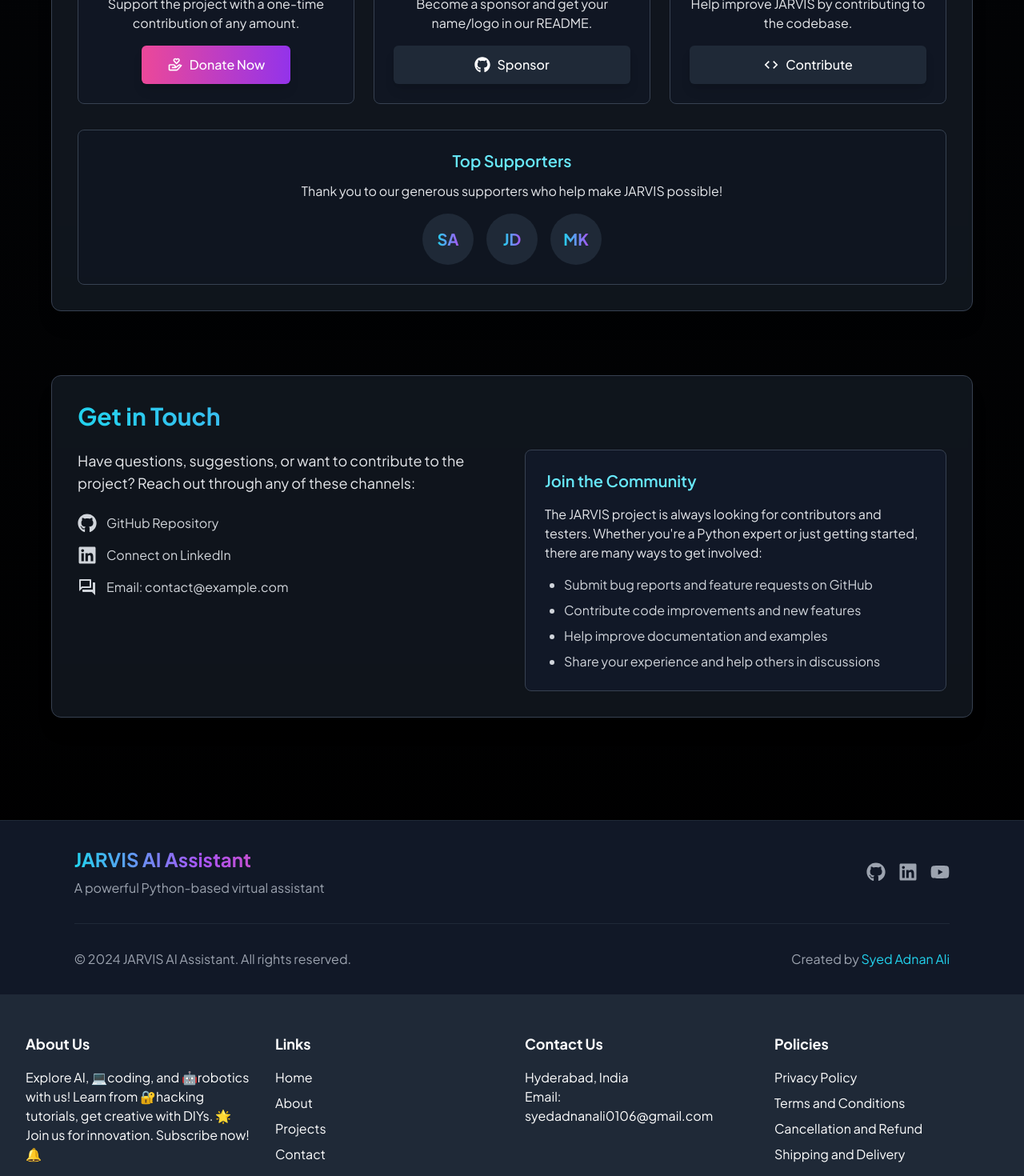
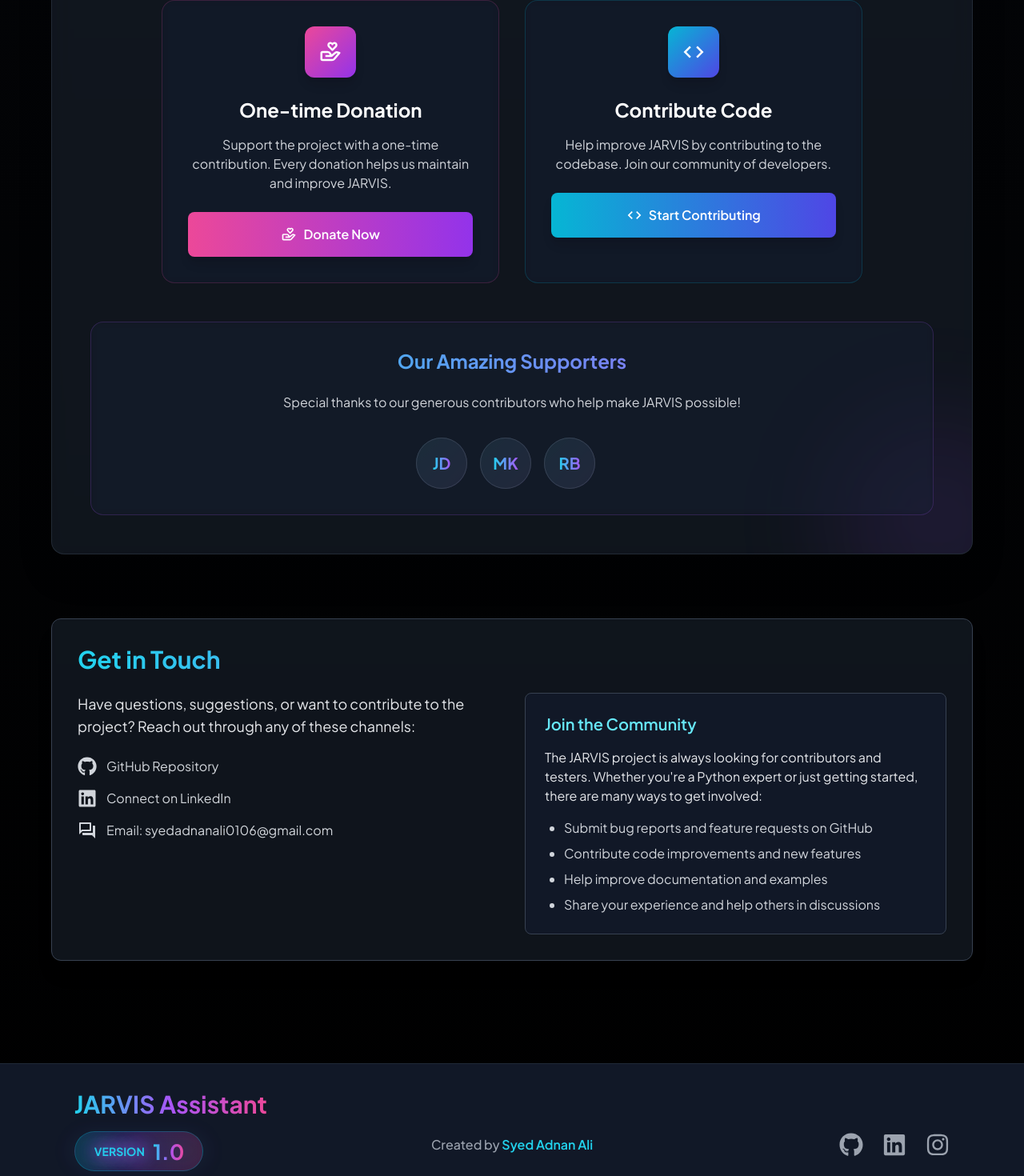
Before and after one commit to Adnan-The-Coder/hobby-master-website, a Next.js app: page /source-code/jarvis-v1 in a window 1280 px wide. Shown: the part 8160-9630 px from the top of the page at 80% size. Built offline with nearby package versions, Linux system fonts and the light colour scheme.

Commit message:
feat: UI enhancements

```diff
--- a/app/source-code/jarvis-v1/page.tsx
+++ b/app/source-code/jarvis-v1/page.tsx
@@ -1,6 +1,6 @@
 "use client";
 import React, { useState, useEffect } from 'react';
-import { FaBars, FaTimes, FaGithub, FaLinkedin, FaYoutube } from 'react-icons/fa';
+import { FaBars, FaTimes, FaGithub, FaLinkedin, FaYoutube, FaInstagram } from 'react-icons/fa';
 import { BiDonateHeart } from 'react-icons/bi';
 import { MdCode, MdOutlineLibraryBooks, MdOutlineQuestionAnswer, MdPlayArrow } from 'react-icons/md';
 import Footer from '@/components/Footer';
@@ -235,12 +235,12 @@
                         scrollToSection('donate');
                         setShowNav(false);
                         }}
-                        className="w-full max-w-md py-5 px-6 rounded-lg text-center text-lg font-medium bg-gradient-to-r from-pink-500 to-purple-600 text-white hover:from-pink-600 hover:to-purple-700 transition-all duration-300 shadow-lg flex items-center justify-center space-x-3"
+                        className="w-full max-w-md py-5 px-5 rounded-lg text-center text-lg font-medium bg-gradient-to-r from-pink-500 to-purple-600 text-white hover:from-pink-600 hover:to-purple-700 transition-all duration-300 shadow-lg flex items-center justify-center space-x-3"
                         variants={menuItemVariants}
-                        whileHover={{ scale: 1.05 }}
+                        // whileHover={{ scale: 0.95 }}
                         whileTap={{ scale: 0.95 }}
                     >
-                        <BiDonateHeart className="text-2xl" />
+                        <BiDonateHeart className="text-xl" />
                         <span>Donate</span>
                     </motion.a>
                     </div>
@@ -807,76 +807,110 @@
 
           {/* Donate Section */}
           <section id="donate" className="mb-20">
-            <div className="bg-gray-800 bg-opacity-50 backdrop-filter backdrop-blur-sm p-8 rounded-xl border border-gray-700 shadow-xl">
-              <h2 className="text-3xl font-bold mb-6 text-transparent bg-clip-text bg-gradient-to-r from-cyan-400 to-purple-500 flex items-center">
-                <BiDonateHeart className="mr-2 text-pink-400" /> Support JARVIS
+            <div className="bg-gray-800/50 backdrop-blur-lg p-8 md:p-12 rounded-2xl border border-gray-700/50 shadow-2xl relative overflow-hidden">
+                {/* Background gradient elements */}
+                <div className="absolute top-0 left-0 w-48 h-48 bg-pink-500/10 rounded-full filter blur-3xl -translate-x-1/2 -translate-y-1/2" />
+                <div className="absolute bottom-0 right-0 w-64 h-64 bg-purple-500/10 rounded-full filter blur-3xl translate-x-1/3 translate-y-1/3" />
+
+                <div className="relative z-10">
+                <div className="text-center mb-12">
+                    <h2 className="text-4xl md:text-5xl font-bold mb-4 text-transparent bg-clip-text bg-gradient-to-r from-cyan-400 via-pink-500 to-purple-500 flex items-center justify-center">
+                    <BiDonateHeart className="mr-3 text-pink-400 animate-pulse" />
+                    Support JARVIS
                     </h2>
 
-              <p className="text-lg mb-6">
-                JARVIS is a free and open-source project. If you find it useful, please consider supporting its development. Your donations help us improve the assistant and add new features.
+                    <p className="text-lg md:text-xl mb-8 max-w-3xl mx-auto text-gray-300">
+                    JARVIS is a free and open-source project dedicated to advancing AI assistance. Your donations help us improve features, maintain servers, and continue development.
                     </p>
+                </div>
 
-              <div className="flex flex-col md:flex-row items-center justify-center gap-6 mb-8">
-                <div className="bg-gray-900 bg-opacity-60 p-6 rounded-lg border border-gray-700 text-center w-full md:w-1/3">
-                  <h3 className="text-xl font-semibold mb-3 text-cyan-300">One-time Donation</h3>
-                  <p className="mb-4">Support the project with a one-time contribution of any amount.</p>
+                <div className="flex flex-col md:flex-row items-stretch justify-center gap-8 mb-12">
+                    {/* One-time Donation Card */}
+                    <motion.div
+                    className="bg-gray-900/80 p-8 rounded-2xl border border-pink-500/20 hover:border-pink-500/40 transition-all duration-300 text-center w-full md:w-1/2 lg:w-2/5 relative overflow-hidden group backdrop-blur-sm"
+                    whileHover={{ y: -5 }}
+                    >
+                    <div className="absolute inset-0 bg-gradient-to-br from-pink-500/5 to-purple-500/5 opacity-0 group-hover:opacity-100 transition-opacity duration-500" />
+                    <div className="relative z-10">
+                        <div className="w-16 h-16 mx-auto mb-6 bg-gradient-to-br from-pink-500 to-purple-600 rounded-xl flex items-center justify-center shadow-lg">
+                        <BiDonateHeart className="text-3xl text-white" />
+                        </div>
+                        <h3 className="text-2xl font-bold mb-4 text-white">One-time Donation</h3>
+                        <p className="mb-6 text-gray-300">
+                        Support the project with a one-time contribution. Every donation helps us maintain and improve JARVIS.
+                        </p>
                         <motion.button
                         onClick={() => setShowDonationModal(true)}
-                    className="py-3 px-8 rounded-md bg-gradient-to-r from-pink-500 to-purple-600 text-white font-medium hover:from-pink-600 hover:to-purple-700 transition-all duration-300 shadow-lg flex items-center justify-center space-x-2 mx-auto"
-                    whileHover={{ scale: 1.05 }}
-                    whileTap={{ scale: 0.95 }}
+                        className="w-full py-4 px-8 rounded-lg bg-gradient-to-r from-pink-500 to-purple-600 text-white font-semibold hover:from-pink-600 hover:to-purple-700 transition-all duration-300 shadow-lg flex items-center justify-center space-x-2"
+                        whileHover={{ scale: 1.02 }}
+                        whileTap={{ scale: 0.98 }}
                         >
                         <BiDonateHeart className="text-xl" />
                         <span>Donate Now</span>
                         </motion.button>
                     </div>
+                    </motion.div>
 
-                <div className="bg-gray-900 bg-opacity-60 p-6 rounded-lg border border-gray-700 text-center w-full md:w-1/3">
-                  <h3 className="text-xl font-semibold mb-3 text-cyan-300">GitHub Sponsors</h3>
-                  <p className="mb-4">Become a sponsor and get your name/logo in our README.</p>
-                  <motion.a
-                    href="https://github.com/sponsors/Adnan-The-Coder"
-                    target="_blank"
-                    rel="noopener noreferrer"
-                    className="py-3 px-8 rounded-md bg-gray-800 text-white font-medium hover:bg-gray-700 transition-all duration-300 shadow-lg flex items-center justify-center space-x-2 mx-auto"
-                    whileHover={{ scale: 1.05 }}
-                    whileTap={{ scale: 0.95 }}
+                    {/* Contribute Code Card */}
+                    <motion.div
+                    className="bg-gray-900/80 p-8 rounded-2xl border border-cyan-500/20 hover:border-cyan-500/40 transition-all duration-300 text-center w-full md:w-1/2 lg:w-2/5 relative overflow-hidden group backdrop-blur-sm"
+                    whileHover={{ y: -5 }}
                     >
-                    <FaGithub className="text-xl" />
-                    <span>Sponsor</span>
-                  </motion.a>
+                    <div className="absolute inset-0 bg-gradient-to-br from-cyan-500/5 to-indigo-500/5 opacity-0 group-hover:opacity-100 transition-opacity duration-500" />
+                    <div className="relative z-10">
+                        <div className="w-16 h-16 mx-auto mb-6 bg-gradient-to-br from-cyan-500 to-indigo-600 rounded-xl flex items-center justify-center shadow-lg">
+                        <MdCode className="text-3xl text-white" />
                         </div>
-
-                <div className="bg-gray-900 bg-opacity-60 p-6 rounded-lg border border-gray-700 text-center w-full md:w-1/3">
-                  <h3 className="text-xl font-semibold mb-3 text-cyan-300">Contribute Code</h3>
-                  <p className="mb-4">Help improve JARVIS by contributing to the codebase.</p>
+                        <h3 className="text-2xl font-bold mb-4 text-white">Contribute Code</h3>
+                        <p className="mb-6 text-gray-300">
+                        Help improve JARVIS by contributing to the codebase. Join our community of developers.
+                        </p>
                         <motion.a
                         href="https://github.com/Adnan-The-Coder/jarvis-build-v1/issues"
                         target="_blank"
                         rel="noopener noreferrer"
-                    className="py-3 px-8 rounded-md bg-gray-800 text-white font-medium hover:bg-gray-700 transition-all duration-300 shadow-lg flex items-center justify-center space-x-2 mx-auto"
-                    whileHover={{ scale: 1.05 }}
-                    whileTap={{ scale: 0.95 }}
+                        className="w-full py-4 px-8 rounded-lg bg-gradient-to-r from-cyan-500 to-indigo-600 text-white font-semibold hover:from-cyan-600 hover:to-indigo-700 transition-all duration-300 shadow-lg flex items-center justify-center space-x-2"
+                        whileHover={{ scale: 1.02 }}
+                        whileTap={{ scale: 0.98 }}
                         >
                         <MdCode className="text-xl" />
-                    <span>Contribute</span>
+                        <span>Start Contributing</span>
                         </motion.a>
                     </div>
+                    </motion.div>
                 </div>
 
-              <div className="bg-gray-900 bg-opacity-40 p-6 rounded-lg border border-gray-700 text-center">
-                <h3 className="text-xl font-semibold mb-3 text-cyan-300">Top Supporters</h3>
-                <p className="mb-4">Thank you to our generous supporters who help make JARVIS possible!</p>
+                {/* Top Supporters Section */}
+                <div className="bg-gray-900/60 p-8 rounded-2xl border border-purple-500/20 backdrop-blur-sm">
+                    <h3 className="text-2xl font-bold mb-6 text-center text-transparent bg-clip-text bg-gradient-to-r from-cyan-400 to-purple-500">
+                    Our Amazing Supporters
+                    </h3>
+                    <p className="text-center mb-8 text-gray-300">
+                    Special thanks to our generous contributors who help make JARVIS possible!
+                    </p>
                     <div className="flex flex-wrap justify-center gap-4">
-                  {/* This would be populated dynamically in a real app */}
-                  <div className="bg-gray-800 p-3 rounded-full w-16 h-16 flex items-center justify-center">
-                    <span className="text-xl font-bold text-transparent bg-clip-text bg-gradient-to-r from-cyan-400 to-purple-500">SA</span>
+                    {[
+                        { initial: "JD", name: "Junaid" },
+                        { initial: "MK", name: "Mirza khalid" },
+                        { initial: "RB", name: "Ryan Brooks" }
+                    ].map((supporter, index) => (
+                        <motion.div
+                        key={index}
+                        className="group relative"
+                        whileHover={{ scale: 1.1 }}
+                        >
+                        <div className="absolute inset-0 bg-gradient-to-br from-cyan-500 to-purple-500 rounded-full opacity-20 group-hover:opacity-40 transition-opacity duration-300" />
+                        <div className="bg-gray-800/80 p-4 rounded-full w-16 h-16 flex items-center justify-center border border-gray-700 relative">
+                            <span className="text-xl font-bold text-transparent bg-clip-text bg-gradient-to-r from-cyan-400 to-purple-500">
+                            {supporter.initial}
+                            </span>
                         </div>
-                  <div className="bg-gray-800 p-3 rounded-full w-16 h-16 flex items-center justify-center">
-                    <span className="text-xl font-bold text-transparent bg-clip-text bg-gradient-to-r from-cyan-400 to-purple-500">JD</span>
-                  </div>
-                  <div className="bg-gray-800 p-3 rounded-full w-16 h-16 flex items-center justify-center">
-                    <span className="text-xl font-bold text-transparent bg-clip-text bg-gradient-to-r from-cyan-400 to-purple-500">MK</span>
+                        <span className="absolute bottom-0 left-1/2 transform -translate-x-1/2 translate-y-full opacity-0 group-hover:opacity-100 transition-opacity duration-300 bg-gray-800/90 text-white px-3 py-1 rounded text-sm mt-2 whitespace-nowrap">
+                            {supporter.name}
+                        </span>
+                        </motion.div>
+                    ))}
+                    <br />
                     </div>
                 </div>
                 </div>
@@ -895,7 +929,7 @@
                   </p>
 
                   <div className="space-y-4">
-                    <a href="https://github.com/yourusername/jarvis" target="_blank" rel="noopener noreferrer" className="flex items-center space-x-3 text-gray-300 hover:text-cyan-400 transition-colors duration-300">
+                    <a href="https://github.com/Adnan-The-Coder/jarvis-build-v1" target="_blank" rel="noopener noreferrer" className="flex items-center space-x-3 text-gray-300 hover:text-cyan-400 transition-colors duration-300">
                       <FaGithub className="text-2xl" />
                       <span>GitHub Repository</span>
                     </a>
@@ -907,7 +941,7 @@
 
                     <div className="flex items-center space-x-3 text-gray-300">
                       <MdOutlineQuestionAnswer className="text-2xl" />
-                      <span>Email: contact@example.com</span>
+                      <span>Email: syedadnanali0106@gmail.com</span>
                     </div>
                   </div>
                 </div>
@@ -934,31 +968,164 @@
         {/* Footer */}
         <footer className="bg-gray-900 text-gray-400 p-8 border-t border-gray-800">
             <div className="container mx-auto">
-            <div className="flex flex-col md:flex-row justify-between items-center">
-              <div className="mb-6 md:mb-0">
-                <h2 className="text-2xl font-bold text-transparent bg-clip-text bg-gradient-to-r from-cyan-400 via-purple-500 to-pink-500 mb-2">
-                  JARVIS AI Assistant
+                <div className="flex flex-col lg:flex-row justify-between items-center gap-8">
+                {/* Left section - Logo and Version */}
+                <div className="text-center lg:text-left flex flex-col items-center lg:items-start w-full lg:w-1/3">
+                    <h2 className="text-2xl md:text-3xl font-bold text-transparent bg-clip-text bg-gradient-to-r from-cyan-400 via-purple-500 to-pink-500 mb-4">
+                    JARVIS Assistant
                     </h2>
-                <p>A powerful Python-based virtual assistant</p>
+
+                    {/* Version Badge */}
+                    <motion.div
+                    className="inline-flex items-center justify-center mb-3"
+                    initial={{ opacity: 0, y: 20 }}
+                    animate={{ opacity: 1, y: 0 }}
+                    transition={{ duration: 0.8, ease: "easeOut" }}
+                    >
+                    <motion.div
+                        className="relative inline-flex items-center px-6 py-2 rounded-full bg-gradient-to-r from-cyan-500/20 via-purple-500/20 to-pink-500/20 border border-cyan-500/30 backdrop-blur-sm"
+                        whileHover={{ scale: 1.05 }}
+                        transition={{ type: "spring", stiffness: 300 }}
+                    >
+                        {/* Animated circles in background */}
+                        <motion.div
+                        className="absolute inset-0 rounded-full bg-cyan-500/10 blur-md"
+                        animate={{
+                            scale: [1, 1.2, 1],
+                            opacity: [0.5, 0.3, 0.5]
+                        }}
+                        transition={{
+                            duration: 3,
+                            repeat: Infinity,
+                            ease: "easeInOut"
+                        }}
+                        />
+                        <motion.div
+                        className="absolute inset-0 rounded-full bg-purple-500/10 blur-md"
+                        animate={{
+                            scale: [1.2, 1, 1.2],
+                            opacity: [0.3, 0.5, 0.3]
+                        }}
+                        transition={{
+                            duration: 3,
+                            repeat: Infinity,
+                            ease: "easeInOut",
+                            delay: 0.5
+                        }}
+                        />
+
+                        {/* Version text with animated gradient */}
+                        <motion.span
+                        className="text-sm font-bold text-cyan-400 mr-3"
+                        animate={{
+                            textShadow: [
+                            "0 0 10px #22d3ee, 0 0 20px #22d3ee",
+                            "0 0 20px #a855f7, 0 0 30px #a855f7",
+                            "0 0 10px #ec4899, 0 0 20px #ec4899",
+                            "0 0 10px #22d3ee, 0 0 20px #22d3ee"
+                            ]
+                        }}
+                        transition={{
+                            duration: 3,
+                            repeat: Infinity,
+                            ease: "linear"
+                        }}
+                        >
+                        VERSION
+                        </motion.span>
+
+                        {/* Animated number */}
+                        <motion.span
+                        className="text-2xl font-bold text-transparent bg-clip-text bg-gradient-to-r from-cyan-400 via-purple-500 to-pink-500"
+                        animate={{
+                            scale: [1, 1.1, 1]
+                        }}
+                        transition={{
+                            duration: 2,
+                            repeat: Infinity,
+                            ease: "easeInOut"
+                        }}
+                        >
+                        1.0
+                        </motion.span>
+
+                        {/* Animated pulse ring */}
+                        <motion.div
+                        className="absolute inset-0 rounded-full border border-cyan-400/50"
+                        animate={{
+                            scale: [1, 1.3, 1],
+                            opacity: [0.5, 0, 0.5]
+                        }}
+                        transition={{
+                            duration: 2,
+                            repeat: Infinity,
+                            ease: "easeInOut"
+                        }}
+                        />
+                    </motion.div>
+                    </motion.div>
+
+                    <p className="text-sm md:text-base font-light text-center lg:text-left">
+                    A powerful Python-based virtual assistant
+                    </p>
                 </div>
 
-              <div className="flex space-x-4">
-                <a href="https://github.com/yourusername/jarvis" target="_blank" rel="noopener noreferrer" className="text-gray-400 hover:text-white transition-colors duration-300">
-                  <FaGithub className="text-2xl" />
+                {/* Center section - Created by (only visible on larger screens) */}
+                <div className="hidden lg:flex flex-col items-center w-1/3">
+                    <p className="text-sm md:text-base font-medium">
+                    Created by{' '}
+                    <a
+                        href="https://portfolio-v2-c0n.pages.dev/"
+                        target="_blank"
+                        rel="noopener noreferrer"
+                        className="text-cyan-400 hover:text-cyan-300 transition-all duration-300 font-semibold hover:underline hover:underline-offset-4"
+                    >
+                        Syed Adnan Ali
                     </a>
-                <a href="https://www.linkedin.com/in/syedadnanali99" target="_blank" rel="noopener noreferrer" className="text-gray-400 hover:text-white transition-colors duration-300">
-                  <FaLinkedin className="text-2xl" />
+                    </p>
+                </div>
+
+                {/* Right section - Social icons */}
+                <div className="flex items-center justify-center lg:justify-end space-x-6 w-full lg:w-1/3">
+                    <a
+                    href="https://github.com/yourusername/jarvis"
+                    target="_blank"
+                    rel="noopener noreferrer"
+                    className="text-gray-400 hover:text-white transition-all duration-300 transform hover:scale-110"
+                    >
+                    <FaGithub className="text-2xl md:text-3xl" />
                     </a>
-                <a href="https://www.youtube.com/watch?v=dQw4w9WgXcQ" target="_blank" rel="noopener noreferrer" className="text-gray-400 hover:text-white transition-colors duration-300">
-                  <FaYoutube className="text-2xl" />
+                    <a
+                    href="https://www.linkedin.com/in/syedadnanali99"
+                    target="_blank"
+                    rel="noopener noreferrer"
+                    className="text-gray-400 hover:text-white transition-all duration-300 transform hover:scale-110"
+                    >
+                    <FaLinkedin className="text-2xl md:text-3xl" />
+                    </a>
+                    <a
+                    href="https://www.instagram.com/adnan_the_coder/"
+                    target="_blank"
+                    rel="noopener noreferrer"
+                    className="text-gray-400 hover:text-white transition-all duration-300 transform hover:scale-110"
+                    >
+                    <FaInstagram className="text-2xl md:text-3xl" />
                     </a>
                 </div>
                 </div>
 
-            <div className="mt-8 pt-8 border-t border-gray-800 flex flex-col md:flex-row justify-between items-center">
-              <p>© 2024 JARVIS AI Assistant. All rights reserved.</p>
-              <p className="mt-4 md:mt-0">
-                Created by <a href="https://www.linkedin.com/in/syedadnanali99" target="_blank" rel="noopener noreferrer" className="text-cyan-400 hover:text-cyan-300 transition-colors duration-300">Syed Adnan Ali</a>
+                {/* Mobile only - Created by (visible only on smaller screens) */}
+                <div className="mt-8 pt-6 border-t border-gray-800 flex flex-col items-center lg:hidden">
+                <p className="text-sm md:text-base font-medium text-center">
+                    Created by{' '}
+                    <a
+                    href="https://www.linkedin.com/in/syedadnanali99"
+                    target="_blank"
+                    rel="noopener noreferrer"
+                    className="text-cyan-400 hover:text-cyan-300 transition-all duration-300 font-semibold hover:underline hover:underline-offset-4"
+                    >
+                    Syed Adnan Ali
+                    </a>
                 </p>
                 </div>
             </div>
```
Lines whose indentation alone changed are shown as unchanged.
